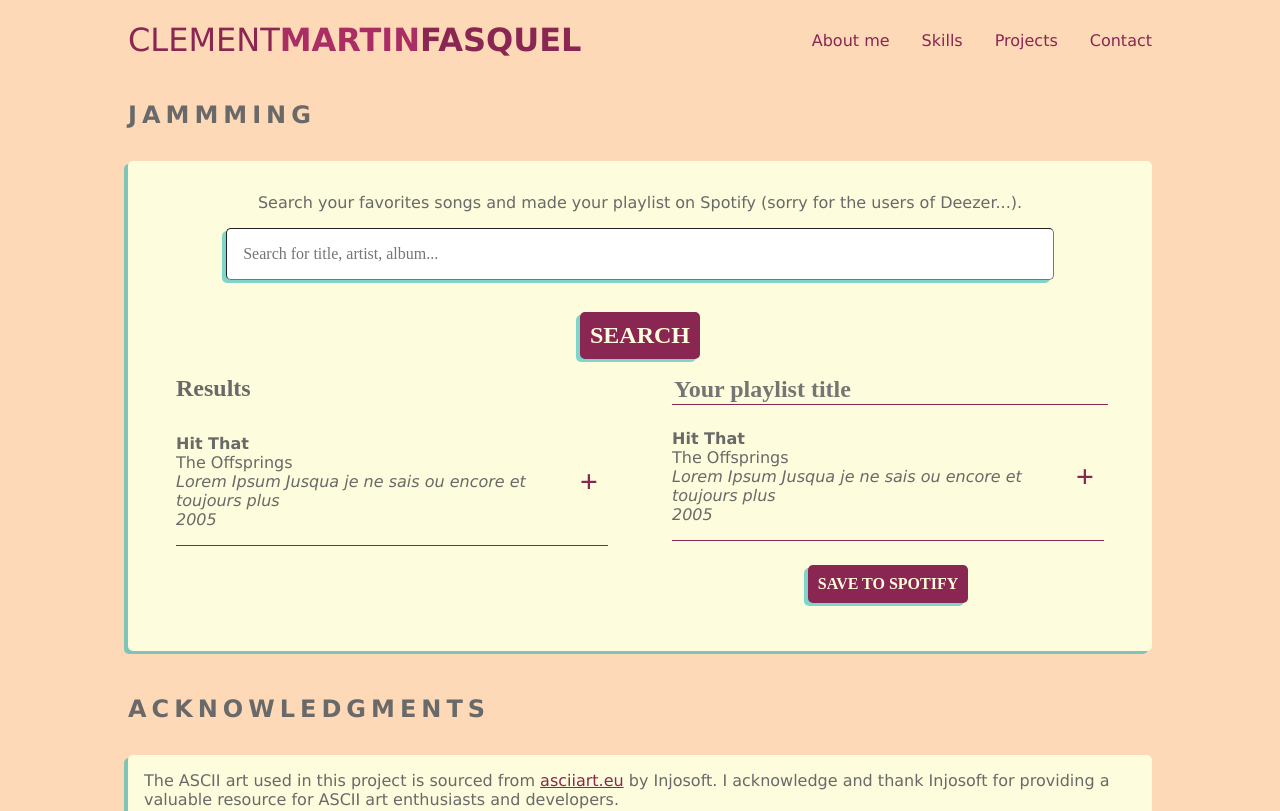
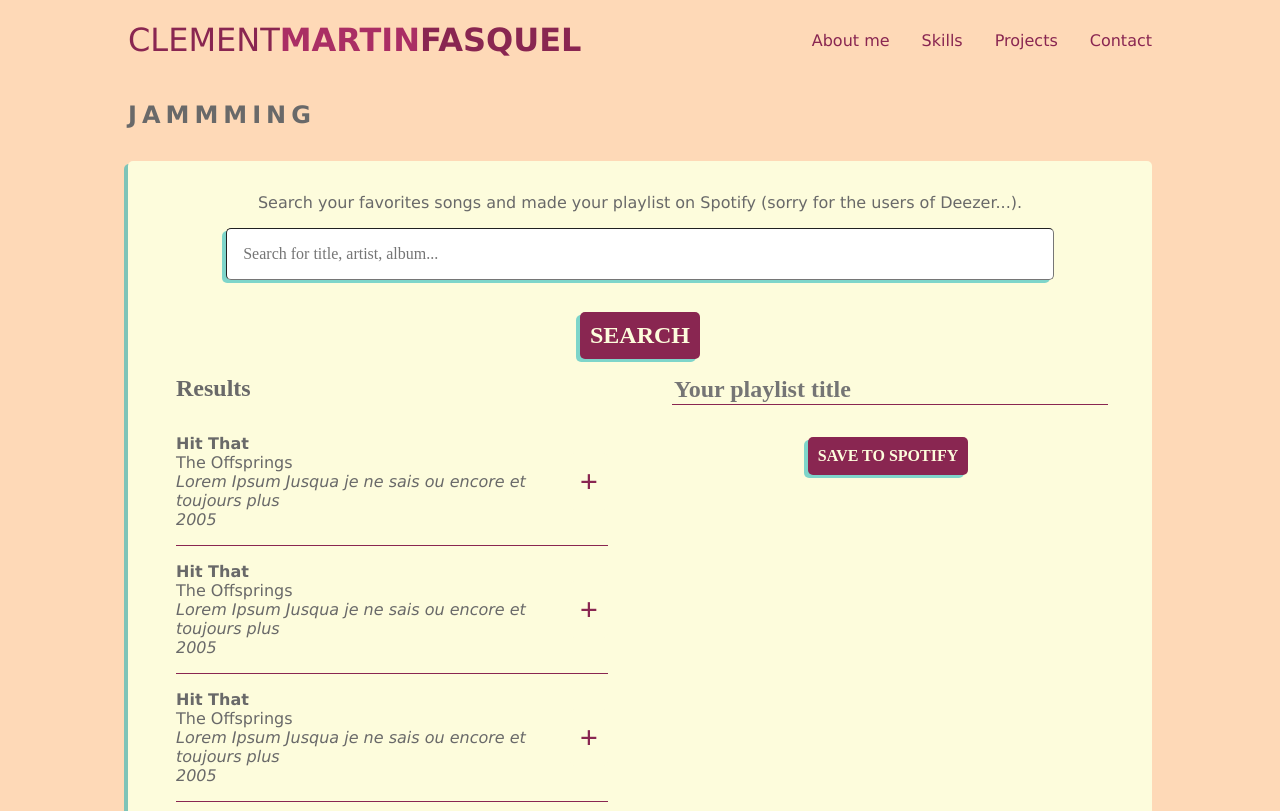
Before and after one commit to CM-F/jammming, a React (Create React App) app: page / in a window 1280 px wide. Shown: the top 811 px of the page. Built offline with nearby package versions, Linux system fonts and the light colour scheme; a web font is replaced by a local one.

Commit message:
- put an empty track by default - import props

```diff
--- a/src/components/Tracklist.js
+++ b/src/components/Tracklist.js
@@ -1,13 +1,20 @@
+import Track from './Track';
 import './componentsStyles/Tracklist.css';
-import Track from './Track';
 
-function Tracklist() {
+function Tracklist(props) {
+  const tracks = props.tracks || [];
   return (
-    <div class="tracklist">
-        <Track />
-
+    <div className="tracklist">
+      {tracks.map((track) => {
+        return (
+          <Track
+            track={track}
+            key={track.id}
+            onAdd={props.onAdd}
+          />
+        );
+      })}
     </div>
-
   );
 }
 
```
